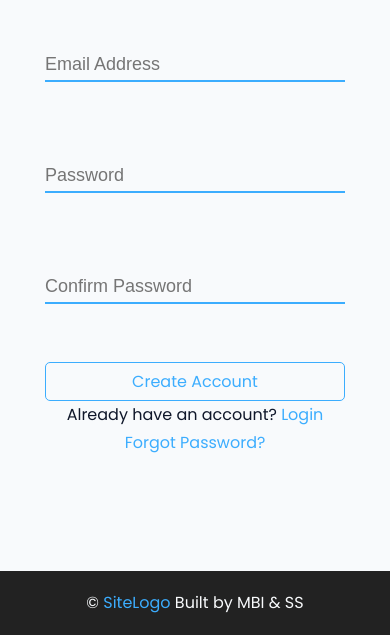
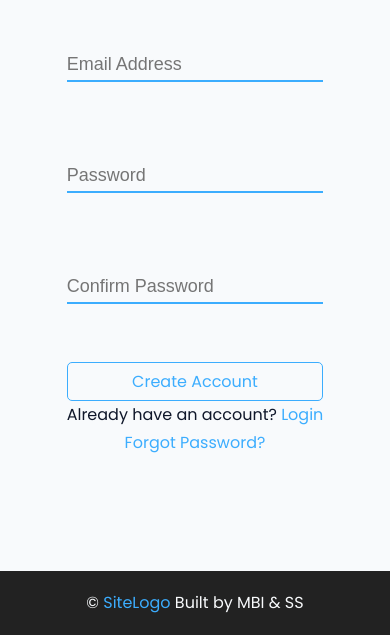
Before and after one commit to MichaelBenIsrael/Automobile_Fullstack_Final_Project, a React app in the folder client/: page /signup in a window 390 px wide. Shown: the part 209-844 px from the top of the page. Built offline with nearby package versions, Linux system fonts and the light colour scheme.

Commit message:
Add transition to button hover effect, Fix width for small screens on form control.

```diff
--- a/client/src/components/forgotpassword/Forgotpassword.js
+++ b/client/src/components/forgotpassword/Forgotpassword.js
@@ -41,7 +41,7 @@ const Forgotpassword = () => {
 
                     <Button className="btn" content="Send Password" onClickCallback={SendForgotPasswordRequest} />
 
-                    <p className="text">Don't have an account? <NavLink to="/signup">Signup!</NavLink></p>
+                    <p className="text">Don't have an account? <NavLink to="/signup">Signup</NavLink></p>
                 </form>
                 {showModal && <Modal errorMessage={modalMessage} setDisplay={setShowModal} />}
             </main>
--- a/client/src/index.css
+++ b/client/src/index.css
@@ -135,6 +135,7 @@ textarea {
   font-size: 16px;
   border: 1px var(--primary) solid;
   border-radius: 5px;
+  transition: all ease-in-out .3s;
 }
 
 .btn:active {
@@ -311,7 +312,7 @@ form {
 .form-control {
   position: relative;
   margin: 20px 0 30px;
-  width: 300px;
+  width: inherit;
 }
 
 .form-control input {
```
